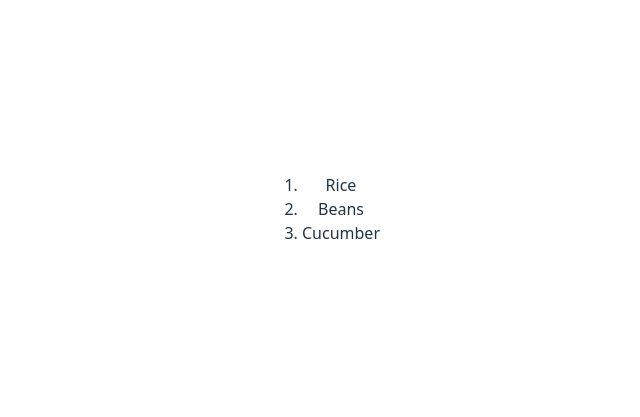
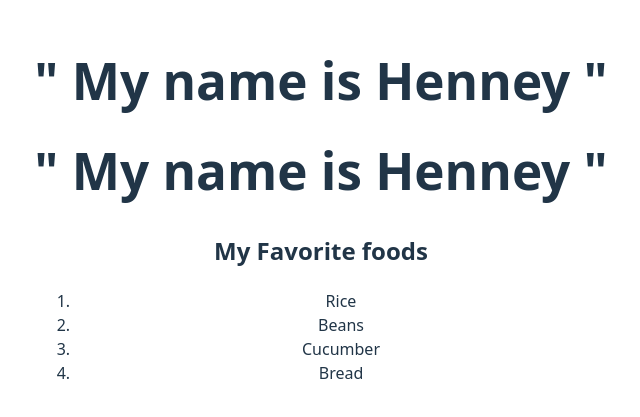
Before and after one commit to Hnn3y/REACT, a React (Vite) app in the folder my-first-react-app/: page / in a window 1280 px wide. Shown: the part 191-608 px from the top of the page, without its empty margins (319-959 px from the left). Built offline with nearby package versions, Linux system fonts and the light colour scheme.

Commit message:
BUILD: Fixed rendering in App.jsx and Food.jsx

```diff
--- a/my-first-react-app/src/App.jsx
+++ b/my-first-react-app/src/App.jsx
@@ -2,19 +2,21 @@ import { useState } from 'react'
 import reactLogo from './assets/react.svg'
 import viteLogo from '/vite.svg'
 import './App.css'
+import Food from './Food'
+import Greeting from './Greeting'
+import Video from './Video'
 
 function App() {
-  const [count, setCount] = useState(0)
 
   return (
-    <>
-
-      <h1>Hello World!</h1>
+    <div>
+      <Greeting/>
       <div>
-      <h2>My Favorite food</h2>
+      <h2>My Favorite foods</h2>
+      <Food/>
       </div>
-    </>
+    </div>
   )
 }
 
-export default App
+export default App;
--- a/my-first-react-app/src/Food.jsx
+++ b/my-first-react-app/src/Food.jsx
@@ -5,6 +5,7 @@ function Food() {
             <li>Rice</li>
             <li>Beans</li>
             <li>Cucumber</li>
+            <li>Bread</li>
         </ol>
     </div>
     );
--- a/my-first-react-app/src/main.jsx
+++ b/my-first-react-app/src/main.jsx
@@ -3,12 +3,10 @@ import { createRoot } from 'react-dom/client'
 import './index.css'
 import App from './App.jsx'
 import Greeting from './Greeting.jsx'
-import Food from './Food.jsx'
-import Video from './Video.jsx'
-
 
 createRoot(document.getElementById('root')).render(
   <StrictMode>
-    <Food/>
+    <Greeting/>
+    <App/>
   </StrictMode>,
 )
```
